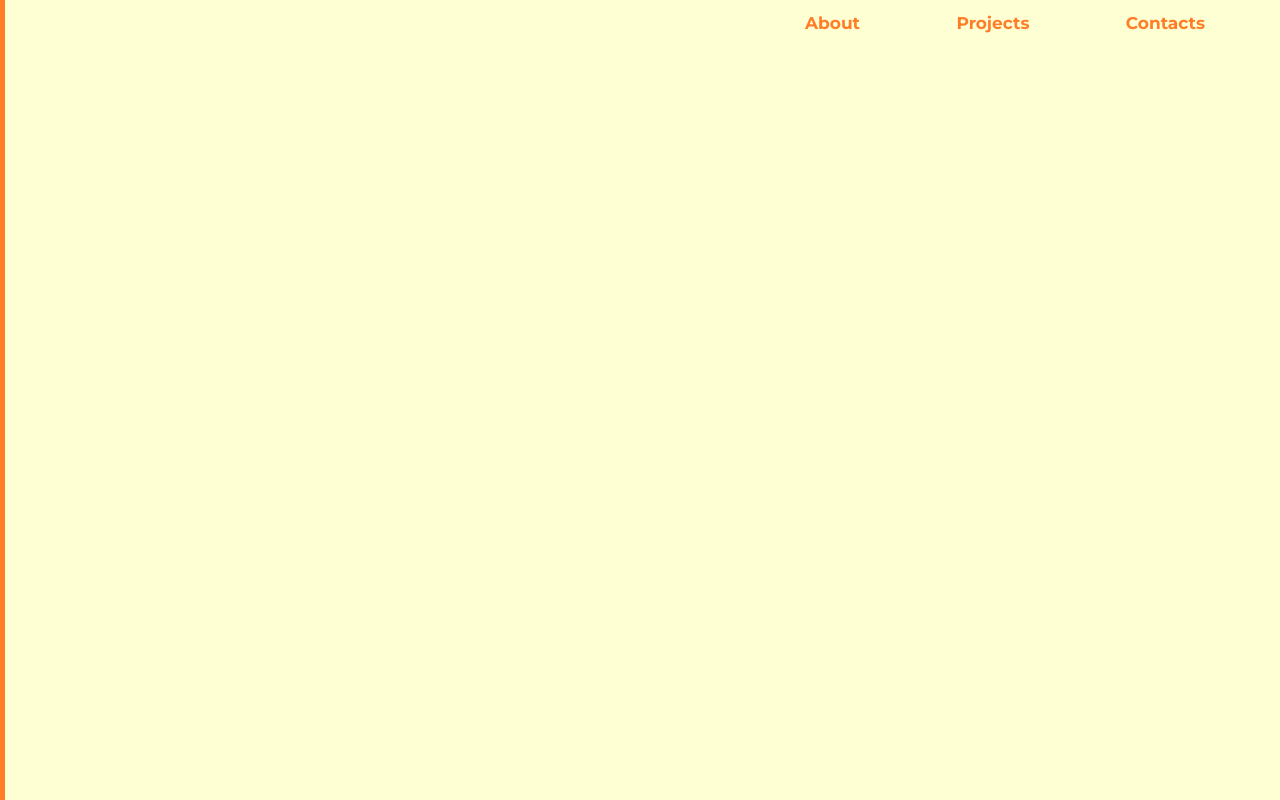
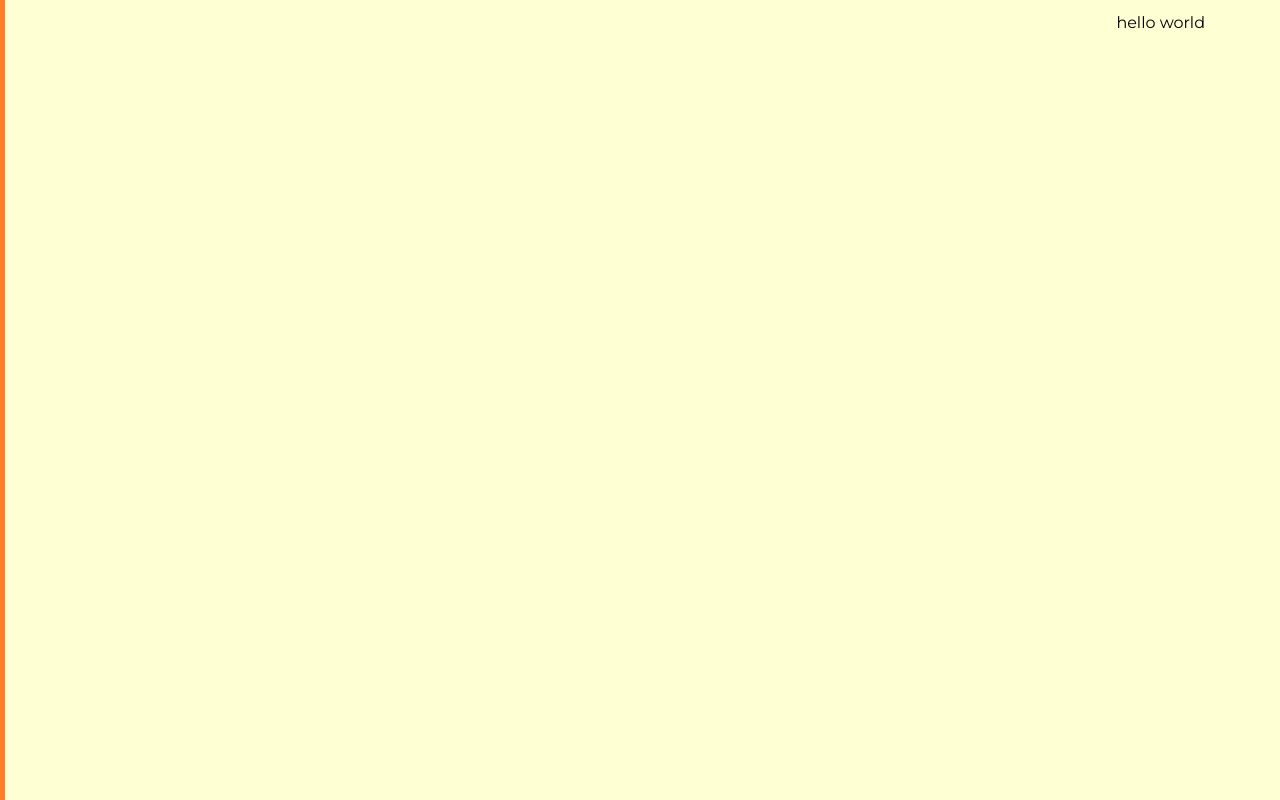
Before and after one commit to TimNguyen21/portfolio, a React (Create React App) app: page / in a window 1280 px wide. Built offline with nearby package versions, Linux system fonts and the light colour scheme.

Commit message:
[main] Temporary disable code for deployment testing

```diff
--- a/src/App.js
+++ b/src/App.js
@@ -1,6 +1,6 @@
 // import { Routes, Route } from "react-router-dom";
 // import Main from './containers/main/Main';
-import Nav from './containers/nav/Nav';
+// import Nav from './containers/nav/Nav';
 // import Projects from './containers/projects/Projects';
 // import Contact from './containers/contact/Contact';
 
@@ -10,7 +10,8 @@ function App() {
   return (
     <div className="App">
       <header>
-        <Nav />
+        {/* <Nav /> */}
+        hello world
       </header>
       {/* <Routes>
         <Route path="/" element={<Main />} />
```
